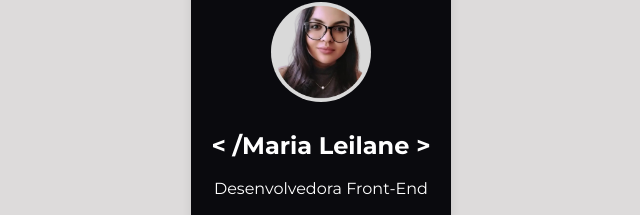
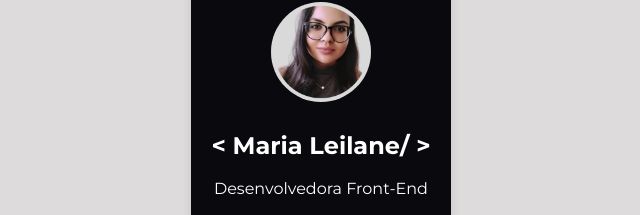
Before and after one commit to mleilane/WebPage-LinkTree, a plain HTML site: page index.html in a window 1280 px wide. Shown: the part 116-331 px from the top of the page, 319-959 px from the left. Drawn offline with Linux system fonts and the light colour scheme.

Commit message:
Ajuste no h1

```diff
--- a/index.html
+++ b/index.html
@@ -12,7 +12,7 @@
   <body>
     <section class="container">
       <img src="perfil.png" alt="foto-perfil" class="profile-pic" />
-      <h1> < /Maria Leilane > </Maria></h1>
+      <h1> < Maria Leilane/ > </Maria></h1>
       <p>Desenvolvedora Front-End</p>
       <section class="links">
         <a href="https://www.instagram.com/codinggirl__" target="_blank" ><i class="fab fa-instagram"></i> Instagram <span class="colon">:</span></a>
```
